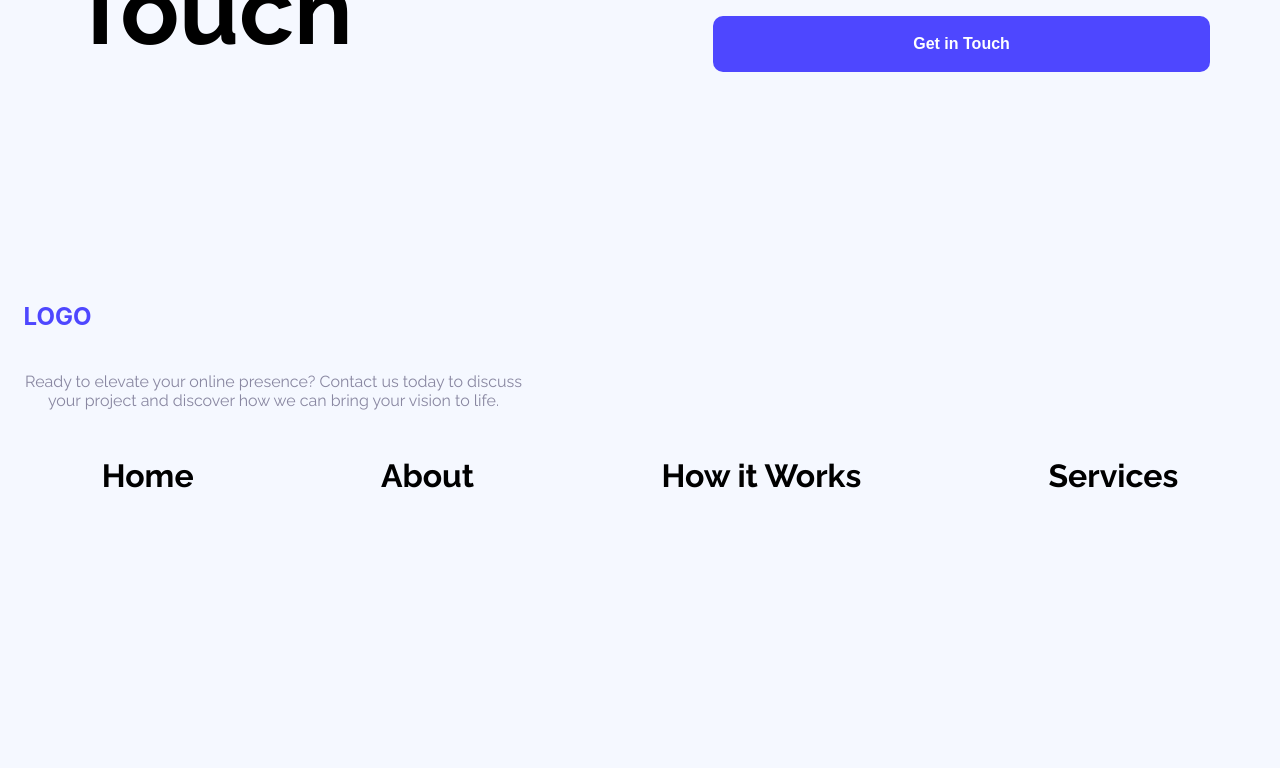
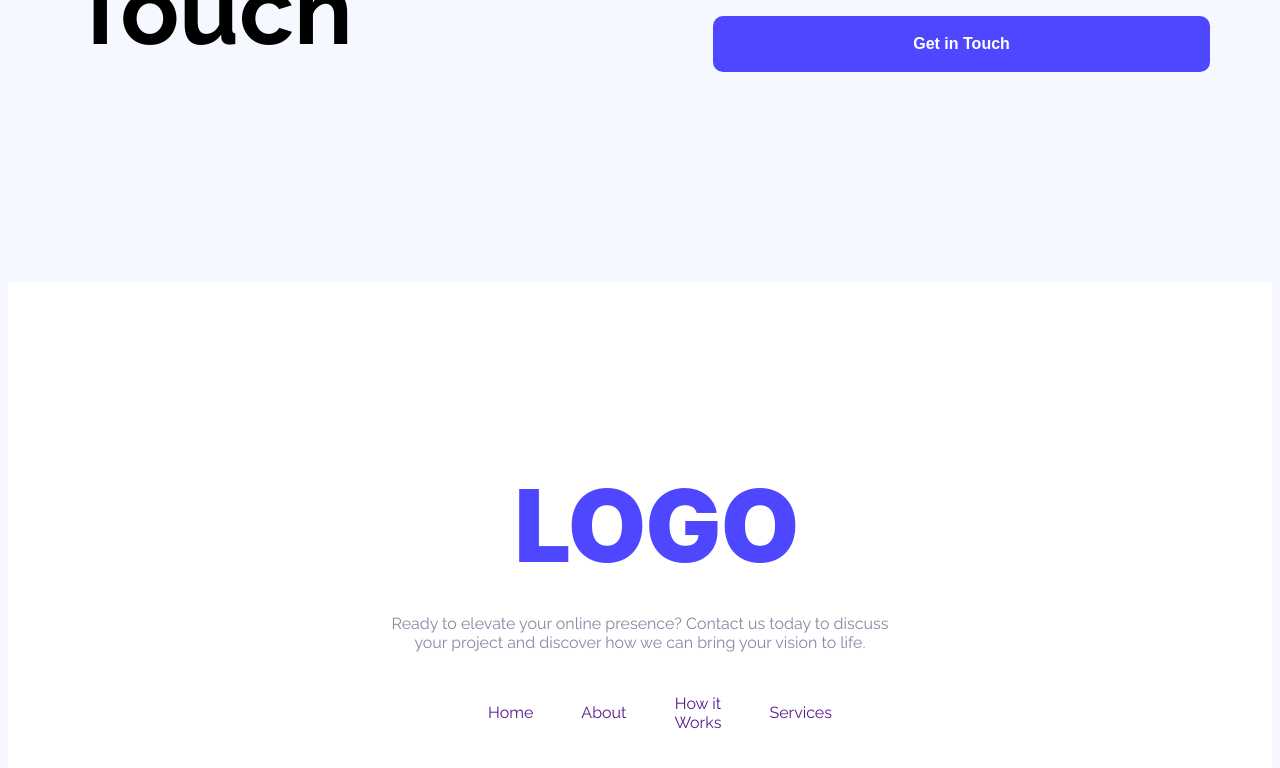
Before and after one commit to sadikaafrin/new-year, a plain HTML site: page index.html in a window 1280 px wide. Shown: the part 1960-2728 px from the top of the page. Before the commit the page ends 2484 px from the top, so only its background shows below. Drawn offline with Linux system fonts and the light colour scheme.

Commit message:
footer added

```diff
--- a/index.html
+++ b/index.html
@@ -69,19 +69,28 @@
           your project and discover how we can bring your vision to life.
         </p>
       <div class="footer-links">
-        <div class="footer-link">
-          <h1>Home</h1>
-        </div>
-        <div class="footer-link">
-          <h1>About</h1>
-        </div>
-        <div class="footer-link">
-          <h1>How it Works</h1>
-        </div>
-        <div class="footer-link">
-          <h1>Services</h1>
-        </div>
+          <ul class="footer-nav">
+            <li><a href="">Home</a></li>
+            <li><a href="">About</a></li>
+            <li><a href="">How it Works</a></li>
+            <li><a href="">Services</a></li>
+          </ul>
       </div>
     </footer>
+    <!-- <footer class="footer-section">
+  <h2 class="logo primary-color2">LOGO</h2>
+  <p class="footer-description">
+    Ready to elevate your online presence? Contact us today to discuss
+    your project and discover how we can bring your vision to life.
+  </p>
+  <div class="footer-links">
+    <ul class="footer-nav">
+      <li><a href="">Home</a></li>
+      <li><a href="">About</a></li>
+      <li><a href="">How it Works</a></li>
+      <li><a href="">Services</a></li>
+    </ul>
+  </div>
+</footer> -->
   </body>
 </html>
--- a/style.css
+++ b/style.css
@@ -28,7 +28,11 @@ nav {
 .primary-color2 {
   color: #4e47ff;
   height: 50px;
-  width: 99px;
+  width: 251px;
+  font-weight: 900;
+  font-size: 100px;
+  padding-left: 120px;
+  padding-right: 120px;
 }
 .btn {
   color: #ffffff;
@@ -186,12 +190,80 @@ body {
   width: 531px;
   height: 48px;
 }
-.footer-links{
+.footer-nav{
   display: flex;
-  justify-content: space-around;
+  justify-content: center;
+  align-items: center;
+  gap: 48px;
 }
 .footer-section{
   align-items: center;
   text-align: center;
-  /* padding: 104px 200px; */
+  background-color: #FFFFFF;
+  padding: 100px 450px;
+  display: flex;
+  flex-direction: column;
+
 }
+.footer-nav a{
+  text-decoration: none;
+  cursor: pointer;
+}
+.footer-nav li{
+  list-style: none;
+}
+.footer-links{
+  width: 100%;
+}
+.footer-nav li a:hover {
+  color: #4e47ff;
+}
+
+/* .footer-section {
+  background-color: #FFFFFF;
+  padding: 100px 0;
+  text-align: center;
+  display: flex;
+  flex-direction: column;
+  align-items: center;
+}
+
+.logo {
+  color: #4e47ff;
+  font-weight: 900;
+  font-size: 36px;
+  margin-bottom: 20px;
+}
+
+.footer-description {
+  color: #8987A1;
+  max-width: 531px;
+  margin: 0 auto 40px;
+  line-height: 1.5;
+}
+
+.footer-links {
+  width: 100%;
+}
+
+.footer-nav {
+  display: flex;
+  justify-content: center;
+  gap: 30px;
+  padding: 0;
+  margin: 0;
+}
+
+.footer-nav li {
+  list-style: none;
+}
+
+.footer-nav li a {
+  text-decoration: none;
+  color: #333;
+  font-weight: 500;
+}
+
+.footer-nav li a:hover {
+  color: #4e47ff;
+} */
```
